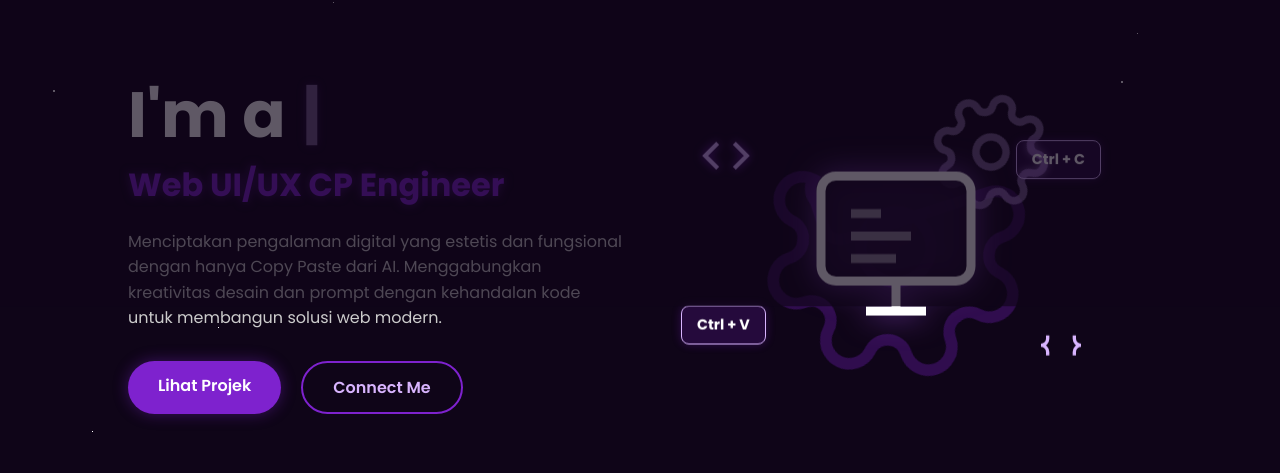
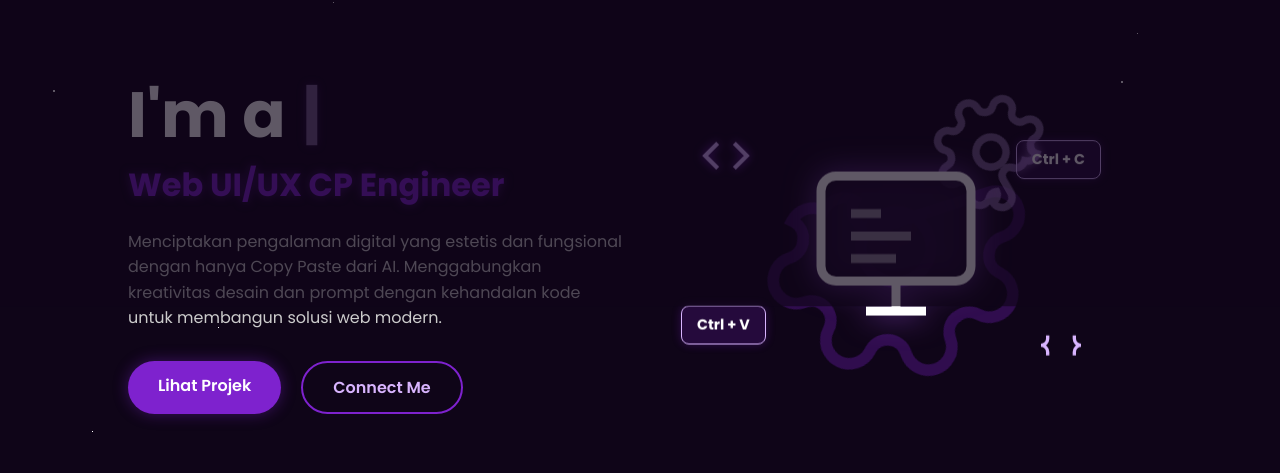
Before and after one commit to Rapzzm/porto2, a plain HTML site: page index.html in a window 1280 px wide. Shown: the part 228-701 px from the top of the page. Drawn offline with Linux system fonts and the light colour scheme.

Commit message:
Update index.html

```diff
--- a/index.html
+++ b/index.html
@@ -65,8 +65,8 @@
 
             <div class="hero-visual">
                 <div class="composition-container">
-                    <svg class="comp-icon gear-big" viewBox="0 0 24 24" fill="none" stroke="currentColor" stroke-width="1"><circle cx="12" cy="12" r="3"></circle><path d="M19.4 15a1.65 1.65 0 0 0 .33 1.82l.06.06a2 2 0 0 1 0 2.83 2 2 0 0 1-2.83 0l-.06-.06a1.65 1.65 0 0 0-1.82-.33 1.65 1.65 0 0 0-1 1.51V21a2 2 0 0 1-2 2 2 2 0 0 1-2-2v-.09A1.65 1.65 0 0 0 9 19.4a1.65 1.65 0 0 0-1.82.33l-.06.06a2 2 0 0 1-2.83 0 2 2 0 0 1 0-2.83l.06.06a1.65 1.65 0 0 0 1.82.33H9a1.65 1.65 0 0 0 1-1.51V3a2 2 0 0 1 2-2 2 2 0 0 1 2 2v.09a1.65 1.65 0 0 0 1 1.51 1.65 1.65 0 0 0 1.82-.33l.06-.06a2 2 0 0 1 2.83 0 2 2 0 0 1 0 2.83l-.06.06a1.65 1.65 0 0 0-.33 1.82V9a1.65 1.65 0 0 0 1.51 1H21a2 2 0 0 1 2 2 2 2 0 0 1-2 2h-.09a1.65 1.65 0 0 0-1.51 1z"></path></svg>
-                    <svg class="comp-icon gear-small" viewBox="0 0 24 24" fill="none" stroke="currentColor" stroke-width="1.5"><circle cx="12" cy="12" r="3"></circle><path d="M19.4 15a1.65 1.65 0 0 0 .33 1.82l.06.06a2 2 0 0 1 0 2.83 2 2 0 0 1-2.83 0l-.06-.06a1.65 1.65 0 0 0-1.82-.33 1.65 1.65 0 0 0-1 1.51V21a2 2 0 0 1-2 2 2 2 0 0 1-2-2v-.09A1.65 1.65 0 0 0 9 19.4a1.65 1.65 0 0 0-1.82.33l-.06.06a2 2 0 0 1-2.83 0 2 2 0 0 1 0-2.83l.06-.06a1.65 1.65 0 0 0 .33-1.82 1.65 1.65 0 0 0-1.51-1H3a2 2 0 0 1-2-2 2 2 0 0 1 2-2h.09A1.65 1.65 0 0 0 4.6 9a1.65 1.65 0 0 0-.33-1.82l-.06-.06a2 2 0 0 1 0-2.83 2 2 0 0 1 2.83 0l.06.06a1.65 1.65 0 0 0 1.82.33H9a1.65 1.65 0 0 0 1-1.51V3a2 2 0 0 1 2-2 2 2 0 0 1 2 2v.09a1.65 1.65 0 0 0 1 1.51 1.65 1.65 0 0 0 1.82-.33l.06-.06a2 2 0 0 1 2.83 0 2 2 0 0 1 0 2.83l-.06.06a1.65 1.65 0 0 0-.33 1.82V9a1.65 1.65 0 0 0 1.51 1H21a2 2 0 0 1 2 2 2 2 0 0 1-2 2h-.09a1.65 1.65 0 0 0-1.51 1z"></path></svg>
+                    <svg class="comp-icon gear-big" viewBox="0 0 24 24" fill="none" stroke="currentColor" stroke-width="1"><circle cx="12" cy="12" r="3"></circle><path d="M19.4 15a1.65 1.65 0 0 0 .33 1.82l.06.06a2 2 0 0 1 0 2.83 2 2 0 0 1-2.83 0l-.06-.06a1.65 1.65 0 0 0-1.82-.33 1.65 1.65 0 0 0-1 1.51V21a2 2 0 0 1-2 2 2 2 0 0 1-2-2v-.09A1.65 1.65 0 0 0 9 19.4a1.65 1.65 0 0 0-1.82.33l-.06.06a2 2 0 0 1 0-2.83 2 2 0 0 1 0-2.83l.06.06a1.65 1.65 0 0 0 1.82.33H9a1.65 1.65 0 0 0 1-1.51V3a2 2 0 0 1 2-2 2 2 0 0 1 2 2v.09a1.65 1.65 0 0 0 1 1.51 1.65 1.65 0 0 0 1.82-.33l.06-.06a2 2 0 0 1 2.83 0 2 2 0 0 1 0 2.83l-.06.06a1.65 1.65 0 0 0-.33 1.82V9a1.65 1.65 0 0 0 1.51 1H21a2 2 0 0 1 2 2 2 2 0 0 1-2 2h-.09a1.65 1.65 0 0 0-1.51 1z"></path></svg>
+                    <svg class="comp-icon gear-small" viewBox="0 0 24 24" fill="none" stroke="currentColor" stroke-width="1.5"><circle cx="12" cy="12" r="3"></circle><path d="M19.4 15a1.65 1.65 0 0 0 .33 1.82l.06.06a2 2 0 0 1 0 2.83 2 2 0 0 1-2.83 0l-.06-.06a1.65 1.65 0 0 0-1.82-.33 1.65 1.65 0 0 0-1 1.51V21a2 2 0 0 1-2 2 2 2 0 0 1-2-2v-.09A1.65 1.65 0 0 0 9 19.4a1.65 1.65 0 0 0-1.82.33l-.06.06a2 2 0 0 1 0-2.83 2 2 0 0 1 0-2.83l.06.06a1.65 1.65 0 0 0 .33-1.82 1.65 1.65 0 0 0-1.51-1H3a2 2 0 0 1-2-2 2 2 0 0 1 2-2h.09A1.65 1.65 0 0 0 4.6 9a1.65 1.65 0 0 0-.33-1.82l-.06-.06a2 2 0 0 1 0-2.83 2 2 0 0 1 2.83 0l.06.06a1.65 1.65 0 0 0 1.82.33H9a1.65 1.65 0 0 0 1-1.51V3a2 2 0 0 1 2-2 2 2 0 0 1 2 2v.09a1.65 1.65 0 0 0 1 1.51 1.65 1.65 0 0 0 1.82-.33l.06-.06a2 2 0 0 1 2.83 0 2 2 0 0 1 0 2.83l-.06.06a1.65 1.65 0 0 0-.33 1.82V9a1.65 1.65 0 0 0 1.51 1H21a2 2 0 0 1 2 2 2 2 0 0 1-2 2h-.09a1.65 1.65 0 0 0-1.51 1z"></path></svg>
                     <div class="monitor-wrapper">
                         <svg class="comp-icon monitor-main" viewBox="0 0 24 24" fill="none" stroke="currentColor" stroke-width="1.2"><rect x="2" y="3" width="20" height="14" rx="2" ry="2"></rect><line x1="8" y1="21" x2="16" y2="21"></line><line x1="12" y1="17" x2="12" y2="21"></line><path d="M6 8h4" stroke-opacity="0.5"></path><path d="M6 11h8" stroke-opacity="0.5"></path><path d="M6 14h6" stroke-opacity="0.5"></path></svg>
                         <div class="monitor-glow"></div>
```
